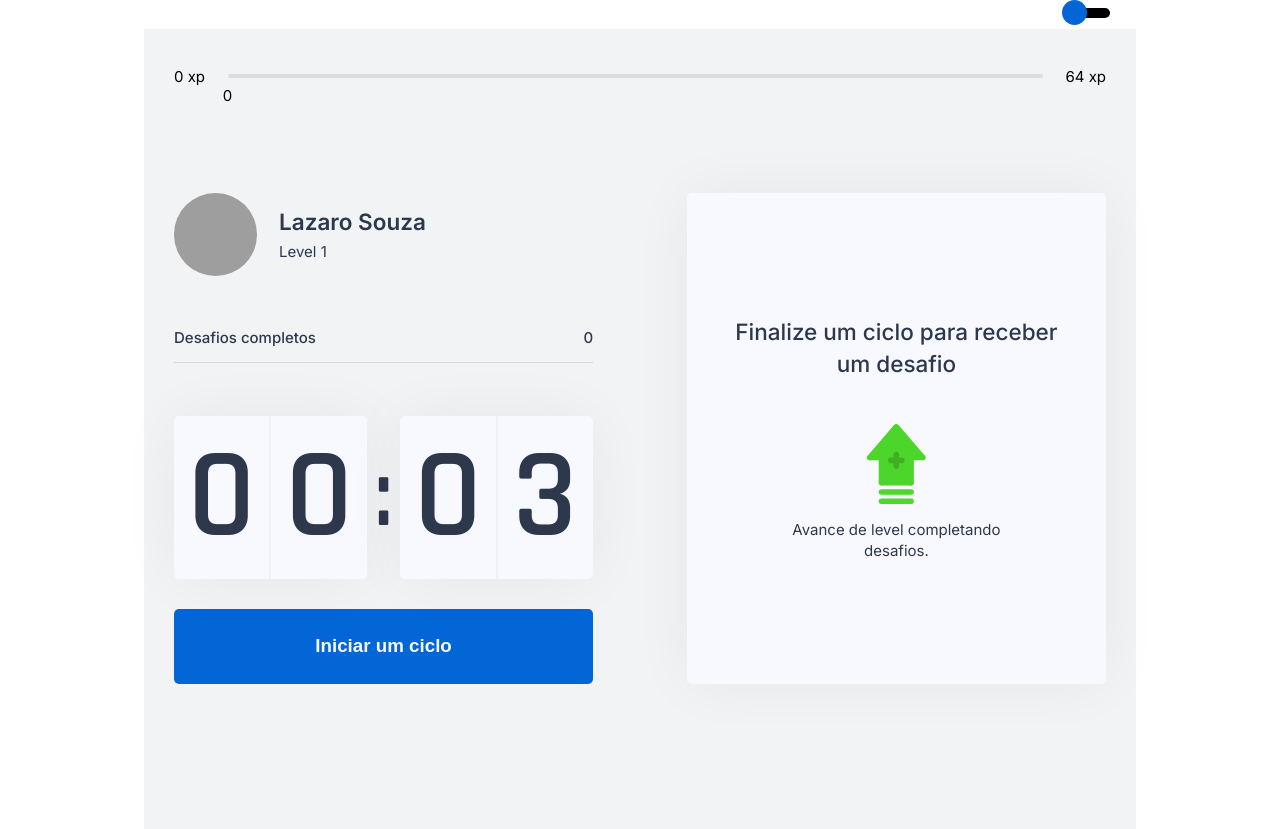
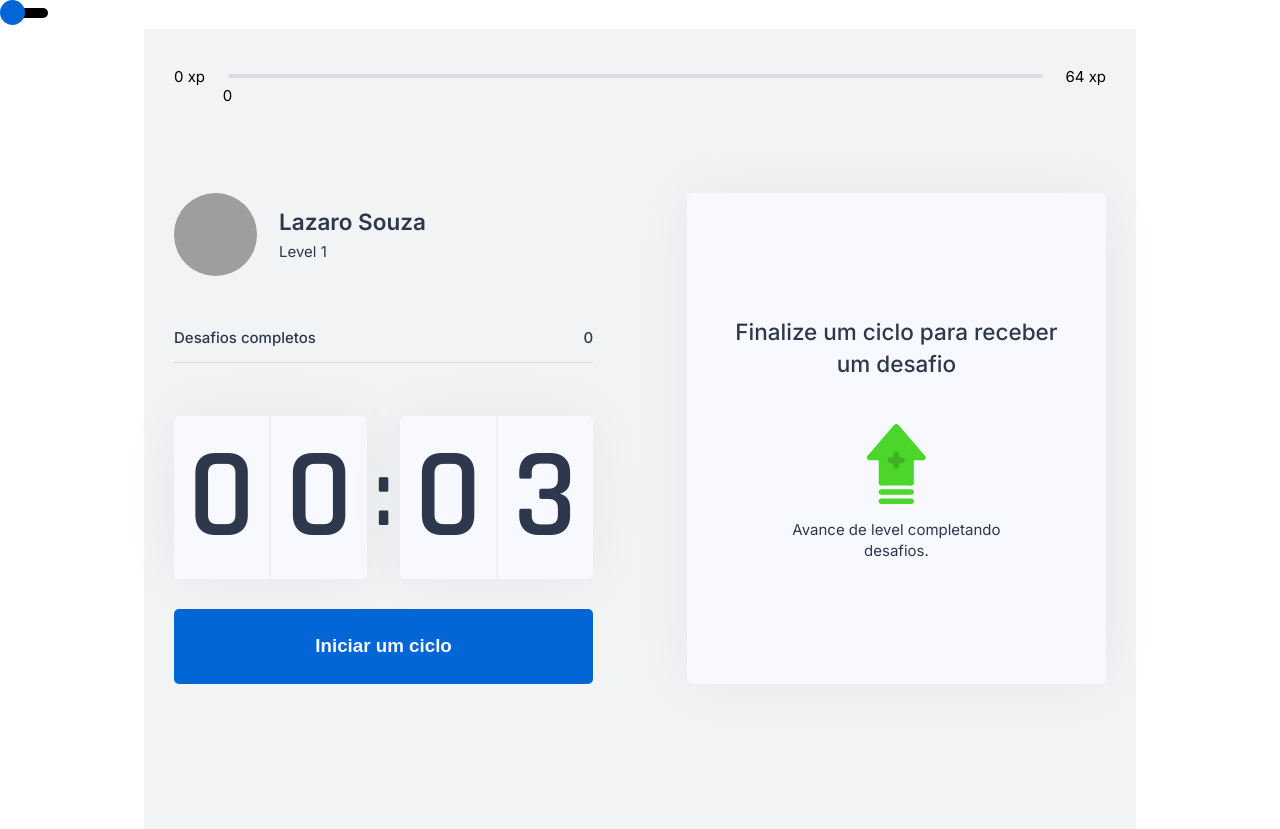
Before and after one commit to lazarok09/Move.It, a Next.js app in the folder moveit-next/: page / in a window 1280 px wide. Built offline with nearby package versions, Linux system fonts and the light colour scheme; grey boxes are pictures that could not be loaded.

Commit message:
hotfix(ReactSwitch) move pra esquerda a 500px

```diff
--- a/moveit-next/src/styles/components/Switch.module.css
+++ b/moveit-next/src/styles/components/Switch.module.css
@@ -1,3 +1,3 @@
 .switchContainer {
-  left: 83%;
+  margin-right: 500px;
 }
```
